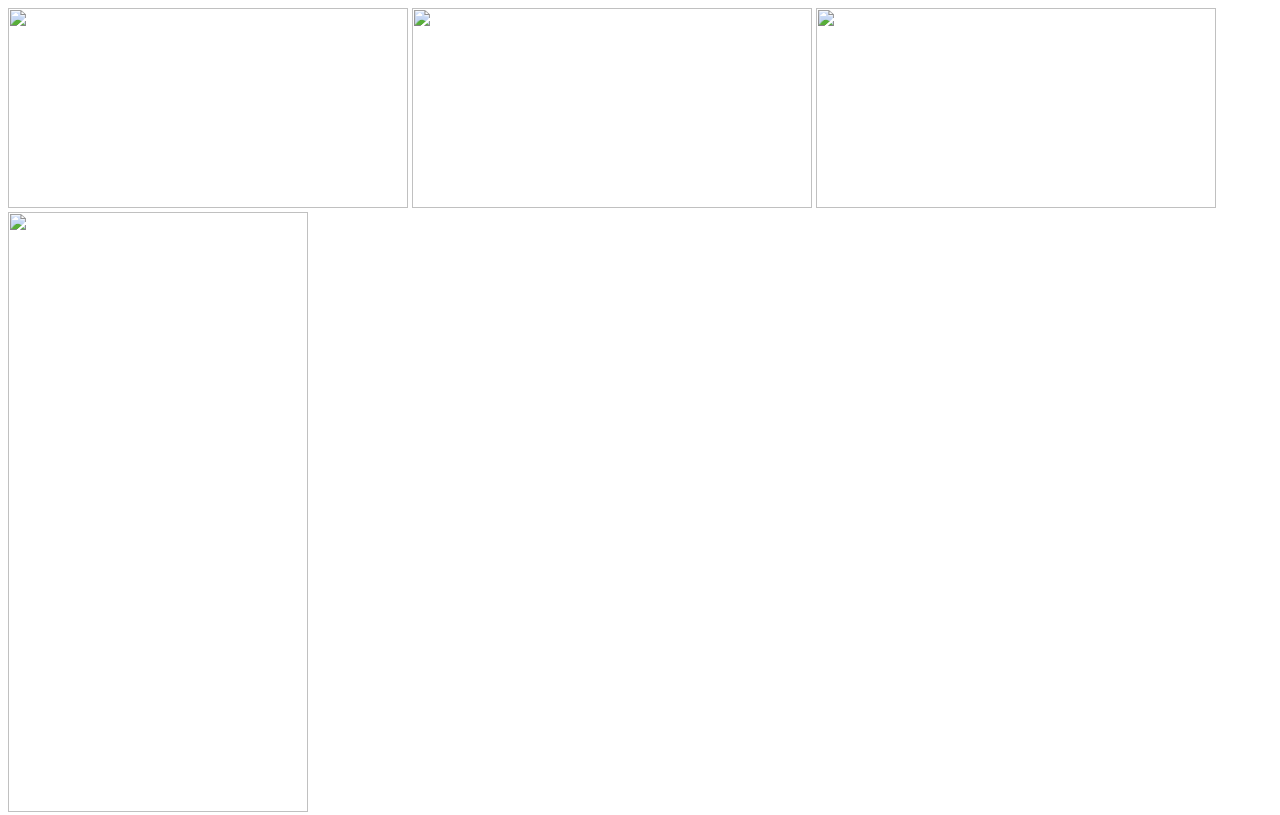
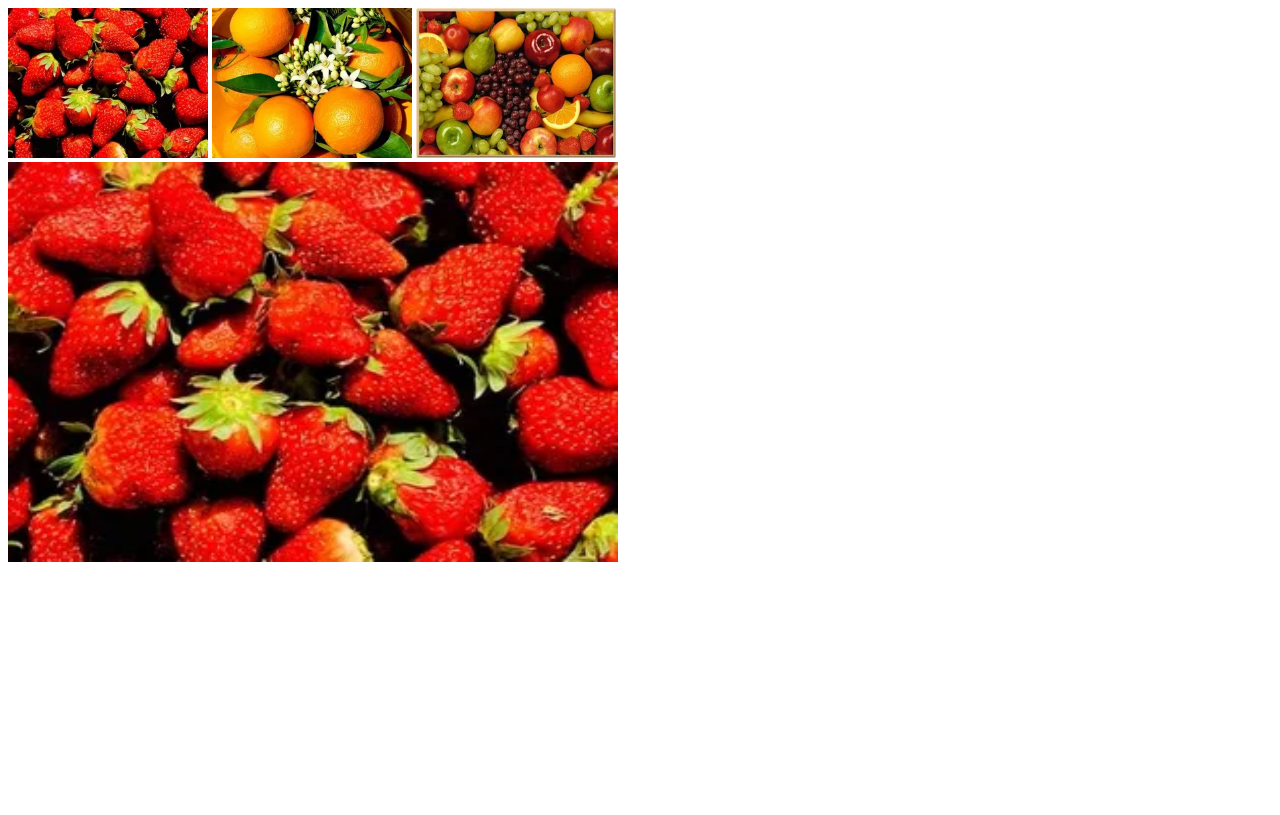
Before and after one commit to arshedgithub/Js-client-side-processing, a plain HTML site: page index.html in a window 1280 px wide. Drawn offline with Linux system fonts and the light colour scheme.

Commit message:
add Images

```diff
--- a/index.html
+++ b/index.html
@@ -3,13 +3,13 @@
     <title>Image Gallery</title>
     <style type="text/css">
       .thumbnail {
-        width: 400px;
-        height: 200px;
+        width: 200px;
+        height: 150px;
       }
       #display {
         display: block;
-        height: 600px;
-        width: 300px;
+        height: 400px;
+        width: 610px;
       }
     </style>
   </head>
@@ -32,17 +32,17 @@
       onmouseout="f2(this)"
     />
     <img
-      src="./images/fruit1.jpg"
+      src="./images/fruit2.jpg"
       class="thumbnail"
       onmouseover="f1(this)"
       onmouseout="f2(this)"
     />
     <img
-      src="./images/fruit1.jpg"
+      src="./images/fruit3.jpg"
       class="thumbnail"
       onmouseover="f1(this)"
       onmouseout="f2(this)"
     />
-    <img src="" id="display" />
+    <img src="./images/fruit1.jpg" id="display" />
   </body>
 </html>
```
Also changed, not shown: images/fruit1.jpg (added), images/fruit2.jpg (added), images/fruit3.jpg (added).
